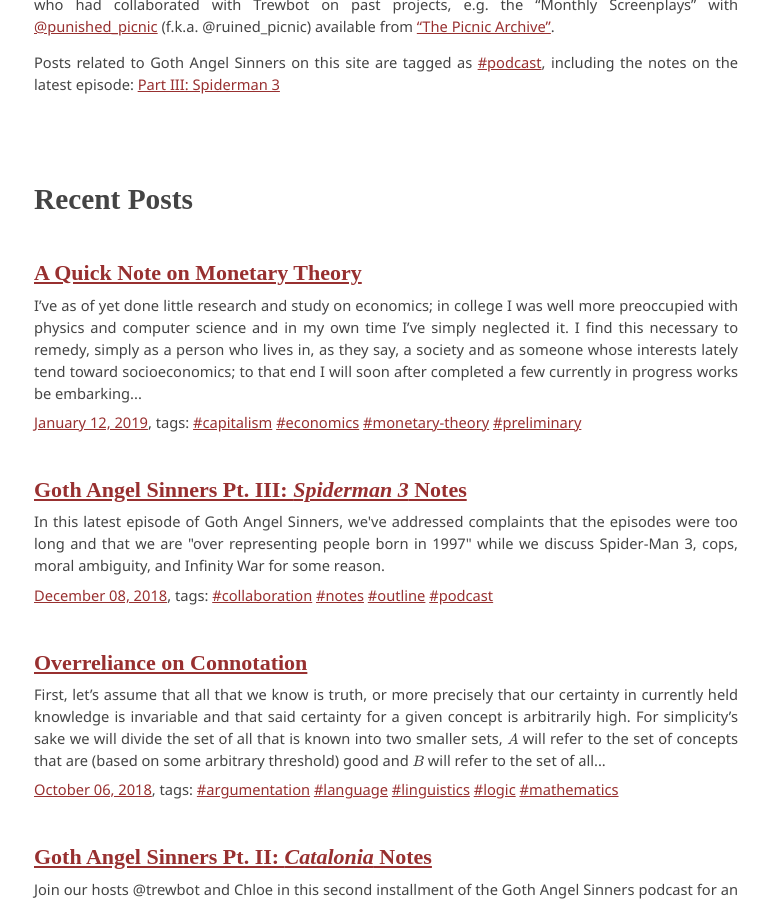
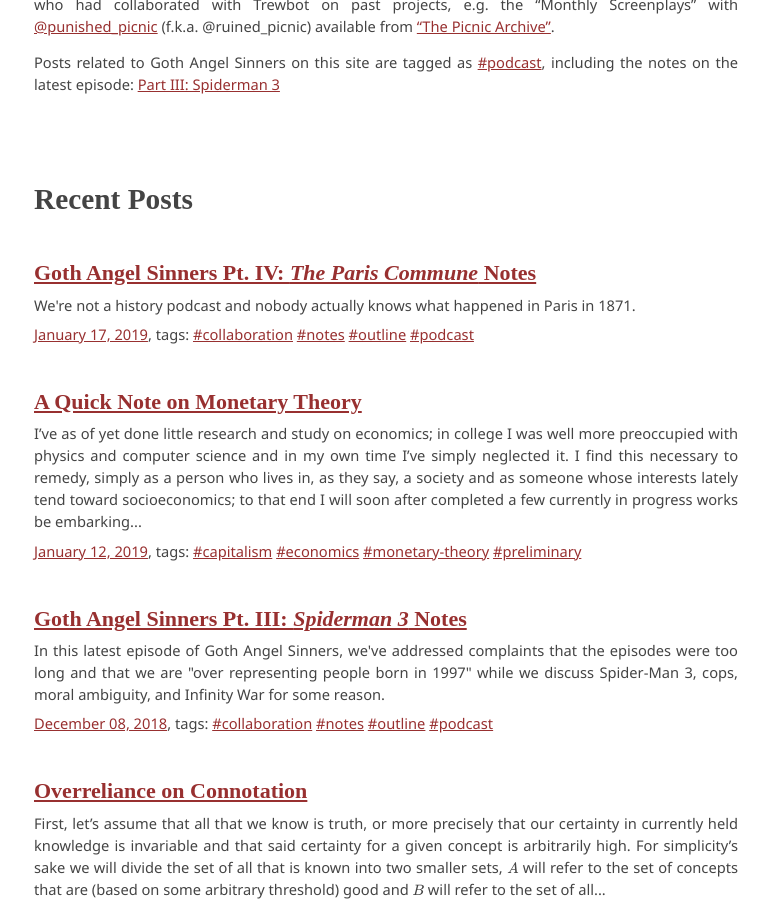
Before and after one commit to una-ada/anarchy.website, a Jekyll site: the page built from index.md, in a window 1280 px wide and 900 px high, scrolled down 971 px. Shown: the whole window, without its empty margins (254-1023 px from the left). Built offline with Jekyll 4.4.1, drawn with Linux system fonts in a browser that asks for light colours; formulas are drawn with MathJax 3; some of the changed text lies outside the part shown.

Commit message:
published pt iv notes

```diff
--- a/_drafts/paris-commune.md
+++ b/_posts/2019-01-17-paris-commune.md
@@ -4,7 +4,8 @@
 - shtpostscarcity
 - whimworm
 description: >
-    Need to write a description.
+    We're not a history podcast and nobody actually knows what happened in Paris
+    in 1871.
 image: /assets/img/gas/paris.jpg
 layout: post-img
 permalink: /podcast/4/notes
@@ -14,6 +15,7 @@
 
 
  - Introduction:
+
    - L: _"Good Sextidi everyone and welcome to part four (4) of Goth Angel
      Sinners, the only podcast about anarchy, anarchists, and anarchism (and not
      about Lil Peep). I'm 'Leland'."_
@@ -21,11 +23,13 @@
    - T: _"and I'm @trewbot."_
    - L: _"Today we're continuing the tradition of not being a history podcast by
      talking about the Paris Commune in 1871."_
-   - C: We'll have a discussion with Nathan (who is in France and is French)
+   - C: ~~We'll have a discussion with Nathan (who is in France and is French)
      about the current happenings in France (the Yellow Vest stuff), so that'll
-     be partway through the episode between some other sections.
+     be partway through the episode between some other sections.~~
+
  - Yandex (Яндекс) is now the official search engine and browser of Goth Angel
    Sinners (Yandex please sponsor us).
+
  - Why did it happen? (Events leading up to the Paris Commune)
 
    ![](/assets/img/gas/4-graphics.gif)
@@ -60,7 +64,9 @@
      of the cannons
    - So now there's no central government and workers and radicalized soldiers
      are in charge of the city
+
  - What was the Paris Commune?
+
    - Paris Commune of 1790s (revolution) vs 1871
      - Neo-Jacobins as re-living height of revolution & basking in 1790s
        revisionism and repetition without critical evaluation of current
@@ -153,7 +159,9 @@
      Commune as moment of radicalisation vs much more frequent exile as
      radicalisation. Political exiles such as Michel exported together and
      radicalised by good comrades etc.
+
  - What's the deal with the ~ M a r x i s t s ~?
+
    - They view the Paris Commune as a working example of the Dictatorship of the
      Proletariat (DotP).
      - DotP is my favorite vocaloid producer (this is a funny joke).
@@ -175,7 +183,9 @@
      revolutionary action.
      - Particularly into the idea of the commune as dictatorship of the workers
        but deployed as a canard in practice later on.
+
  - What that calendar do tho?
+
    - It was developed during the original French Revolution but they used it
      during the Paris Commune because it's lit af and also secular or whatever.
    - Decimalization: everything based on 10s.
@@ -219,9 +229,12 @@
    - ![](/assets/img/gas/4-sextidi-3.gif)
    - ![](/assets/img/gas/4-sextidi-4.gif)
    - ![](/assets/img/gas/4-sextidi-5.gif)
+
  - Communard regret at not seizing and raising the banks recognised by Marx
    after the fact.
+
  - Predictions for 2050:
+
    - More domesticated raccoons
      - Evidence: raccoon emoji
      - No fall damage (just like cats)
@@ -231,7 +244,9 @@
    - "Audiophile" is a slur
    - Worship of Trewbot idols is widespread, they rub dicks on them.
    - Turkey joins the EU and leaves NATO.
+
  - _Further Reading_
+
    - <https://theanarchistlibrary.org/library/petr-kropotkin-the-commune-of-paris>
    - <https://theanarchistlibrary.org/library/michail-bakunin-the-paris-commune-and-the-idea-of-the-state>
    - <https://theanarchistlibrary.org/library/freedom-press-london-the-paris-commune#toc4>
```
Also changed, not shown: assets/img/gas/paris.jpg.
